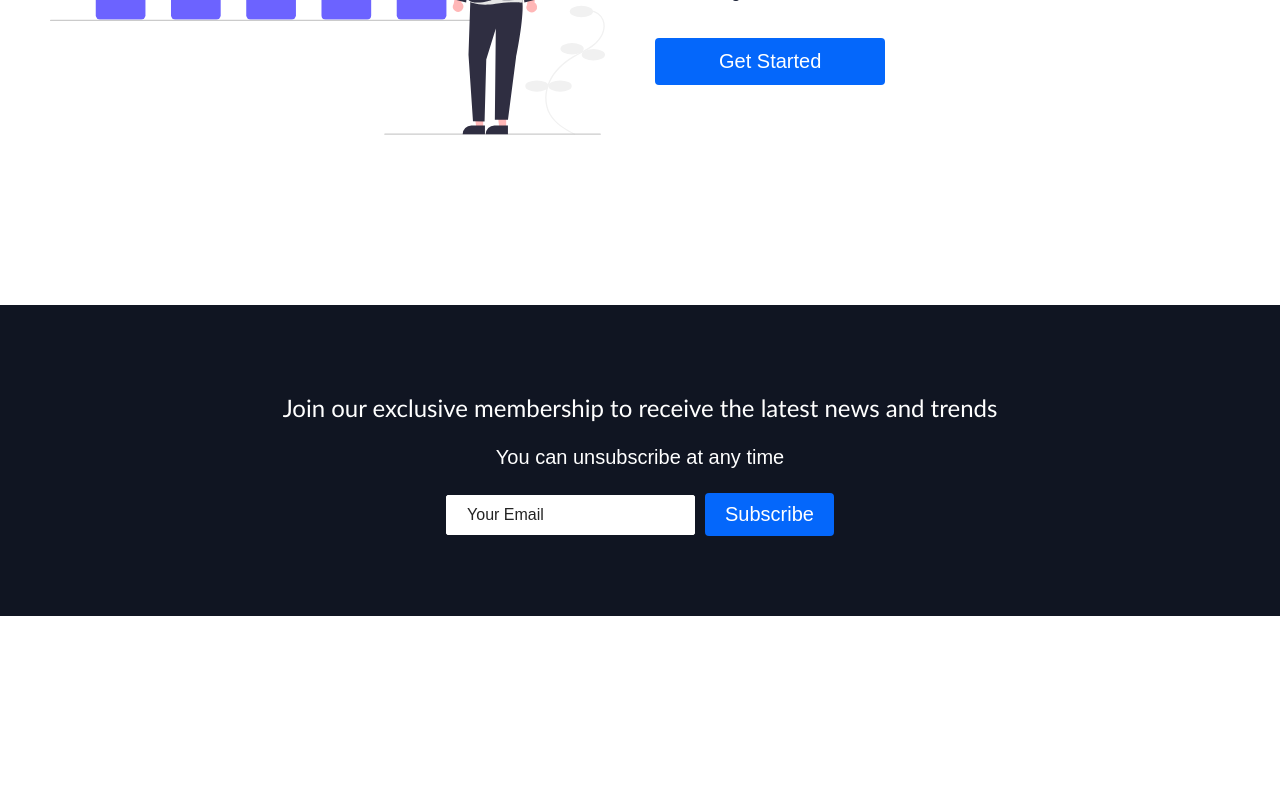
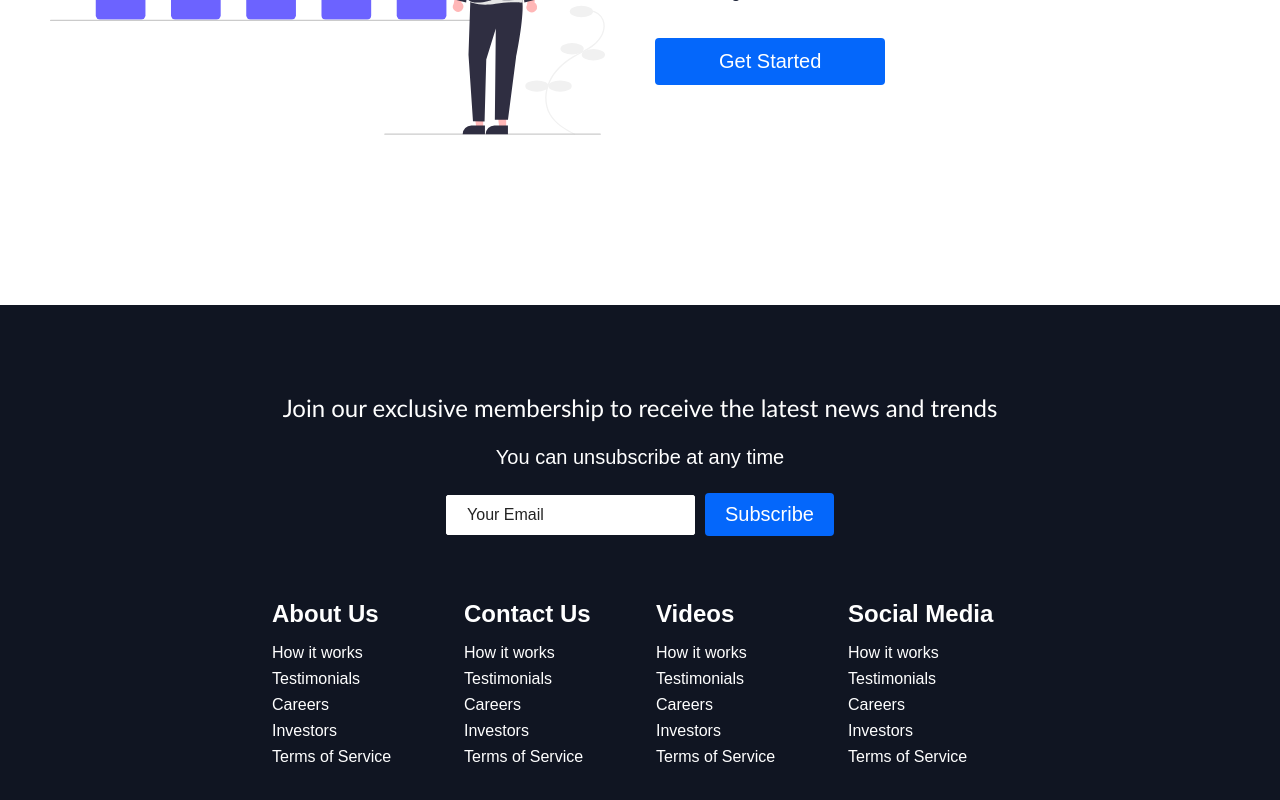
Before and after one commit to BayLadyCoder/landing-page, a React (Create React App) app: page / in a window 1280 px wide. Shown: the part 2843-3643 px from the top of the page. Before the commit the page ends 3459 px from the top, so only its background shows below. Built offline with nearby package versions, Linux system fonts and the light colour scheme.

Commit message:
Added site map to the Footer

```diff
--- a/src/components/Footer/Footer.styled.ts
+++ b/src/components/Footer/Footer.styled.ts
@@ -1,4 +1,5 @@
 import styled from "styled-components";
+import { Link } from "react-router-dom";
 
 export const FooterContainer = styled.div`
   background-color: #101522;
@@ -9,7 +10,7 @@ export const FooterContainer = styled.div`
   align-items: center;
 `;
 
-export const FooterDescription = styled.section`
+export const FooterSubscription = styled.section`
   display: flex;
   flex-direction: column;
   justify-content: center;
@@ -61,3 +62,54 @@ export const FormInput = styled.input`
     margin: 0 0 16px 0;
   }
 `;
+
+export const FooterLinksContainer = styled.div`
+  width: 100%;
+  max-width: 1000px;
+  display: flex;
+  justify-content: center;
+
+  @media screen and (max-width: 820px) {
+    padding-top: 32px;
+  }
+`;
+
+export const FooterLinksWrapper = styled.div`
+  display: flex;
+
+  @media screen and (max-width: 820px) {
+    flex-direction: column;
+  }
+`;
+
+export const FooterLinksItems = styled.div`
+  display: flex;
+  flex-direction: column;
+  align-items: flex-start;
+  margin: 16px;
+  text-align: left;
+  width: 160px;
+  box-sizing: border-box;
+  color: #fff;
+
+  @media screen and (max-width: 420px) {
+    margin: 0;
+    padding: 10px;
+    width: 100%;
+  }
+`;
+
+export const FooterLinkTitle = styled.h2`
+  margin-bottom: 16px;
+`;
+
+export const FooterLink = styled(Link)`
+  color: #fff;
+  text-decoration: none;
+  margin-bottom: 0.5rem;
+
+  &:hover {
+    color: #0467fb;
+    transition: 0.3s ease-out;
+  }
+`;
--- a/src/components/Footer/Footer.tsx
+++ b/src/components/Footer/Footer.tsx
@@ -1,11 +1,16 @@
 import React from "react";
 import {
   FooterContainer,
-  FooterDescription,
+  FooterSubscription,
   FooterSubHeading,
   FooterSubText,
   Form,
   FormInput,
+  FooterLinksContainer,
+  FooterLinksWrapper,
+  FooterLinksItems,
+  FooterLinkTitle,
+  FooterLink,
 } from "./Footer.styled";
 
 import { Button } from "../../globalStyles";
@@ -13,17 +18,52 @@ import { Button } from "../../globalStyles";
 const Footer = () => {
   return (
     <FooterContainer>
-      <FooterDescription>
+      <FooterSubscription>
         <FooterSubHeading>
           Join our exclusive membership to receive the latest news and trends
         </FooterSubHeading>
         <FooterSubText>You can unsubscribe at any time</FooterSubText>
-
         <Form>
           <FormInput name="email" type="email" placeholder="Your Email" />
           <Button fontBig>Subscribe</Button>
         </Form>
-      </FooterDescription>
+      </FooterSubscription>
+      <FooterLinksContainer>
+        <FooterLinksWrapper>
+          <FooterLinksItems>
+            <FooterLinkTitle>About Us</FooterLinkTitle>
+            <FooterLink to="/sign-up">How it works</FooterLink>
+            <FooterLink to="/">Testimonials</FooterLink>
+            <FooterLink to="/">Careers</FooterLink>
+            <FooterLink to="/">Investors</FooterLink>
+            <FooterLink to="/">Terms of Service</FooterLink>
+          </FooterLinksItems>
+          <FooterLinksItems>
+            <FooterLinkTitle>Contact Us</FooterLinkTitle>
+            <FooterLink to="/sign-up">How it works</FooterLink>
+            <FooterLink to="/">Testimonials</FooterLink>
+            <FooterLink to="/">Careers</FooterLink>
+            <FooterLink to="/">Investors</FooterLink>
+            <FooterLink to="/">Terms of Service</FooterLink>
+          </FooterLinksItems>
+          <FooterLinksItems>
+            <FooterLinkTitle>Videos</FooterLinkTitle>
+            <FooterLink to="/sign-up">How it works</FooterLink>
+            <FooterLink to="/">Testimonials</FooterLink>
+            <FooterLink to="/">Careers</FooterLink>
+            <FooterLink to="/">Investors</FooterLink>
+            <FooterLink to="/">Terms of Service</FooterLink>
+          </FooterLinksItems>
+          <FooterLinksItems>
+            <FooterLinkTitle>Social Media</FooterLinkTitle>
+            <FooterLink to="/sign-up">How it works</FooterLink>
+            <FooterLink to="/">Testimonials</FooterLink>
+            <FooterLink to="/">Careers</FooterLink>
+            <FooterLink to="/">Investors</FooterLink>
+            <FooterLink to="/">Terms of Service</FooterLink>
+          </FooterLinksItems>
+        </FooterLinksWrapper>
+      </FooterLinksContainer>
     </FooterContainer>
   );
 };
```
